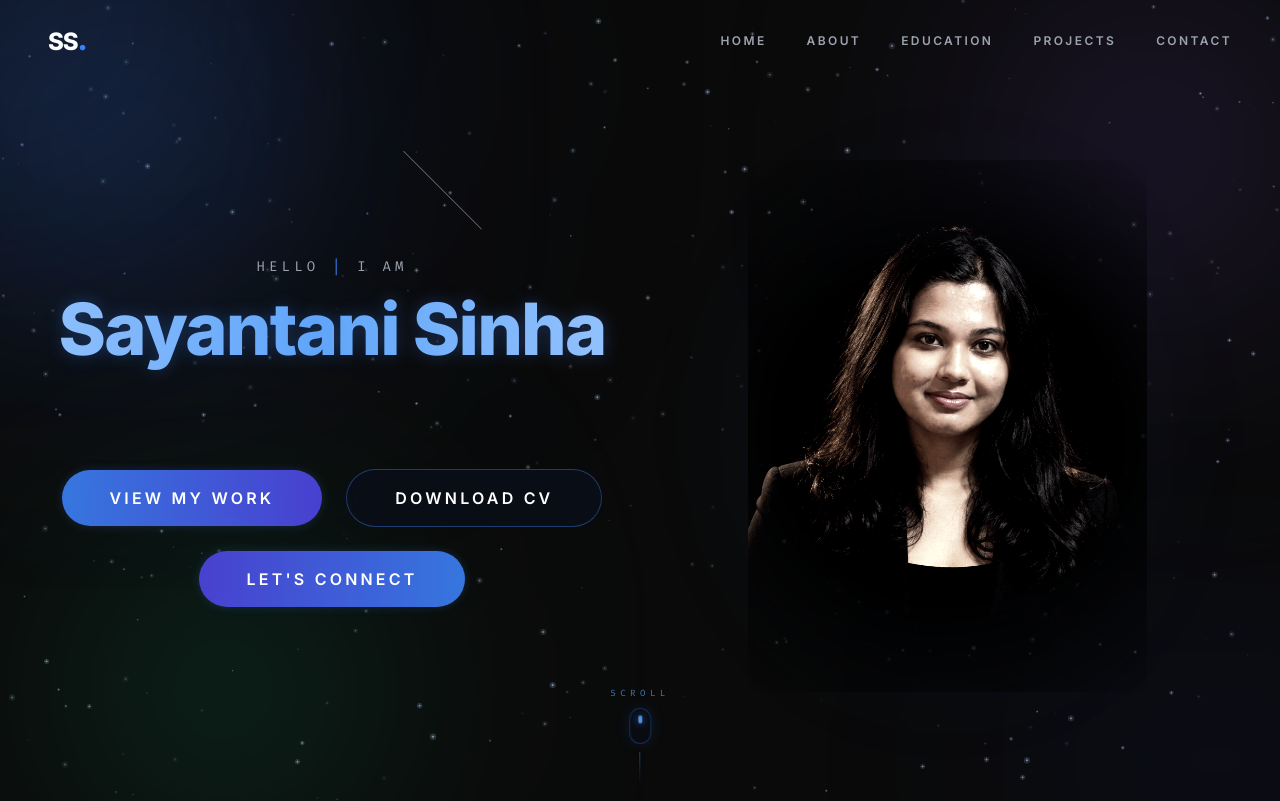
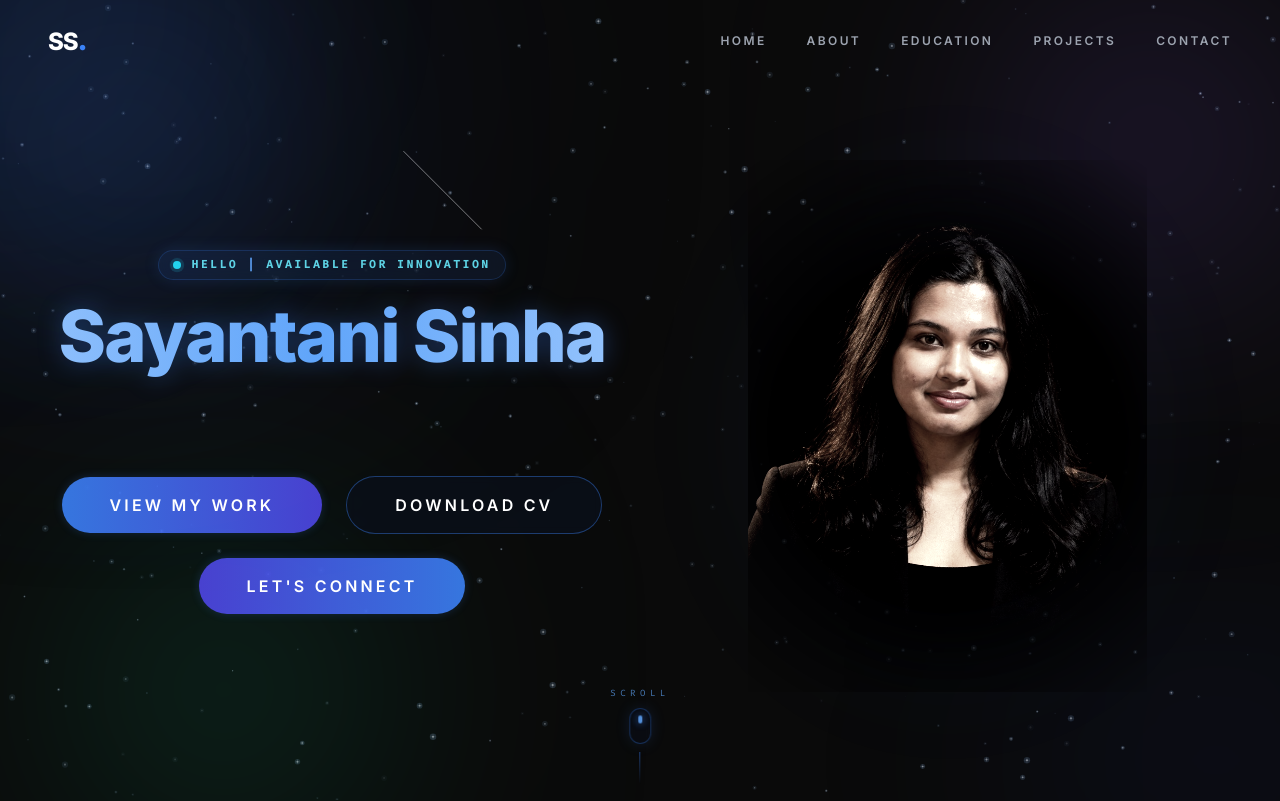
Before and after one commit to sayantani071/sayantani-portfolio, a React (Vite) app: page / in a window 1280 px wide. Shown: the top 801 px of the page. Built offline with nearby package versions, Linux system fonts and the light colour scheme.

Commit message:
feat: authentic developer opening with top beam loader and cinematic cascade

```diff
--- a/src/App.jsx
+++ b/src/App.jsx
@@ -10,6 +10,7 @@ import Footer from './components/Footer';
 import BackgroundGlitters from './components/BackgroundGlitters';
 import GithubActivity from './components/GithubActivity';
 import CustomCursor from './components/CustomCursor';
+import PageLoadIndicator from './components/PageLoadIndicator';
 
 function App() {
   const glowRef = useRef(null);
@@ -28,6 +29,7 @@ function App() {
   return (
     <div className="relative min-h-screen bg-background overflow-hidden font-sans">
       <CustomCursor />
+      <PageLoadIndicator />
       {/* Futuristic Background Gradients with Mouse tracking */}
       <div className="fixed inset-0 z-0 pointer-events-none">
         <BackgroundGlitters />
--- a/src/components/Hero.jsx
+++ b/src/components/Hero.jsx
@@ -33,30 +33,35 @@ const Hero = () => {
           {/* --- LEFT SIDE: TEXT CONTENT --- */}
           <div className="flex flex-col justify-center items-center text-center order-2 lg:order-1 mt-12 lg:mt-0">
             <motion.div
-              initial={{ opacity: 0, y: 30 }}
+              initial={{ opacity: 0, y: 15 }}
               animate={{ opacity: 1, y: 0 }}
-              transition={{ duration: 0.8, ease: "easeOut" }}
+              transition={{ duration: 0.6, delay: 0.1, ease: [0.16, 1, 0.3, 1] }}
+              className="inline-flex items-center gap-2.5 px-3.5 py-1.5 rounded-full bg-blue-500/10 border border-blue-500/20 mb-5 backdrop-blur-md shadow-[0_0_15px_rgba(59,130,246,0.15)]"
             >
-              <p className="text-gray-400 font-mono tracking-[0.3em] text-xs md:text-sm mb-4">
-                HELLO <span className="text-blue-500">|</span> I AM
-              </p>
+              <span className="relative flex h-2 w-2">
+                <span className="animate-ping absolute inline-flex h-full w-full rounded-full bg-cyan-400 opacity-75"></span>
+                <span className="relative inline-flex rounded-full h-2 w-2 bg-cyan-400"></span>
+              </span>
+              <span className="text-cyan-300/90 font-mono tracking-[0.25em] text-[11px] font-semibold uppercase">
+                HELLO <span className="text-blue-400">|</span> AVAILABLE FOR INNOVATION
+              </span>
             </motion.div>
 
             <motion.h1
-              initial={{ opacity: 0, y: 30 }}
-              animate={{ opacity: 1, y: 0 }}
-              transition={{ duration: 0.8, delay: 0.2, ease: "easeOut" }}
+              initial={{ opacity: 0, y: 25, filter: 'blur(8px)' }}
+              animate={{ opacity: 1, y: 0, filter: 'blur(0px)' }}
+              transition={{ duration: 0.8, delay: 0.22, ease: [0.16, 1, 0.3, 1] }}
               className="text-4xl md:text-5xl lg:text-6xl xl:text-7xl font-black tracking-tight mb-4 whitespace-nowrap"
             >
-              <span className="bg-gradient-to-r from-blue-200 via-blue-400 to-blue-200 bg-[length:200%_auto] animate-text-flow bg-clip-text text-transparent drop-shadow-[0_0_8px_rgba(59,130,246,0.3)]">
+              <span className="bg-gradient-to-r from-blue-200 via-blue-400 to-blue-200 bg-[length:200%_auto] animate-text-flow bg-clip-text text-transparent drop-shadow-[0_0_12px_rgba(59,130,246,0.35)]">
                 Sayantani Sinha
               </span>
             </motion.h1>
 
             <motion.div
-              initial={{ opacity: 0 }}
-              animate={{ opacity: 1 }}
-              transition={{ duration: 0.8, delay: 0.4 }}
+              initial={{ opacity: 0, y: 20 }}
+              animate={{ opacity: 1, y: 0 }}
+              transition={{ duration: 0.7, delay: 0.38, ease: [0.16, 1, 0.3, 1] }}
               className="h-10 md:h-12 flex justify-center items-center w-full mb-10"
             >
               <div className="text-xl md:text-2xl text-gray-300 font-light flex justify-center w-full">
@@ -79,9 +84,9 @@ const Hero = () => {
             </motion.div>
 
             <motion.div
-              initial={{ opacity: 0, y: 30 }}
+              initial={{ opacity: 0, y: 20 }}
               animate={{ opacity: 1, y: 0 }}
-              transition={{ duration: 0.8, delay: 0.6, ease: "easeOut" }}
+              transition={{ duration: 0.7, delay: 0.5, ease: [0.16, 1, 0.3, 1] }}
               className="flex flex-wrap justify-center items-center gap-4 md:gap-6"
             >
               {/* Button 1: View My Work */}
@@ -107,9 +112,9 @@ const Hero = () => {
           {/* --- RIGHT SIDE: PORTRAIT IMAGE --- */}
           <div className="relative w-full h-[350px] sm:h-[450px] lg:h-[600px] flex items-center justify-center order-1 lg:order-2 mt-8 lg:mt-0">
             <motion.div
-              initial={{ opacity: 0, scale: 0.95 }}
-              animate={{ opacity: 1, scale: 1 }}
-              transition={{ duration: 1.2, ease: "easeOut", delay: 0.2 }}
+              initial={{ opacity: 0, scale: 0.94, filter: 'blur(10px)' }}
+              animate={{ opacity: 1, scale: 1, filter: 'blur(0px)' }}
+              transition={{ duration: 1.1, ease: [0.16, 1, 0.3, 1], delay: 0.25 }}
               className="relative w-full h-full flex justify-center items-center"
             >
               {/* Back subtle glow */}
--- a/src/components/Navbar.jsx
+++ b/src/components/Navbar.jsx
@@ -23,8 +23,11 @@ const Navbar = () => {
   }, []);
 
   return (
-    <nav
-      className={`fixed top-0 left-0 w-full z-50 transition-all duration-500 border-b ${
+    <motion.nav
+      initial={{ y: -25, opacity: 0 }}
+      animate={{ y: 0, opacity: 1 }}
+      transition={{ duration: 0.8, ease: [0.16, 1, 0.3, 1] }}
+      className={`fixed top-0 left-0 w-full z-50 transition-[padding,background-color,border-color,box-shadow] duration-500 border-b ${
         isScrolled
           ? 'bg-black/70 backdrop-blur-md border-white/5 py-4 shadow-2xl'
           : 'bg-transparent border-transparent py-6'
@@ -89,7 +92,7 @@ const Navbar = () => {
           </motion.div>
         )}
       </AnimatePresence>
-    </nav>
+    </motion.nav>
   );
 };
 
--- /dev/null
+++ b/src/components/PageLoadIndicator.jsx
@@ -0,0 +1,63 @@
+import React, { useState, useEffect } from 'react';
+import { motion, AnimatePresence } from 'framer-motion';
+
+/**
+ * PageLoadIndicator
+ * Authentic, industry-standard top loading beam (Vercel / GitHub / Apple style).
+ * Sweeps across the top of the viewport on initial site mount with a neon cyan/purple/white flare,
+ * then gently fades out to reveal the fully rendered application without blocking the user.
+ */
+const PageLoadIndicator = () => {
+  const [loading, setLoading] = useState(true);
+
+  useEffect(() => {
+    // Smooth, realistic loading progression timeline
+    const timer = setTimeout(() => {
+      setLoading(false);
+    }, 1100);
+
+    return () => clearTimeout(timer);
+  }, []);
+
+  return (
+    <AnimatePresence>
+      {loading && (
+        <motion.div
+          key="top-loader"
+          initial={{ opacity: 1 }}
+          exit={{ opacity: 0 }}
+          transition={{ duration: 0.45, ease: 'easeInOut' }}
+          className="fixed top-0 left-0 right-0 z-[999999] pointer-events-none h-[2.5px] overflow-visible"
+        >
+          {/* Subtle top ambient glow bloom */}
+          <motion.div
+            initial={{ opacity: 0 }}
+            animate={{ opacity: [0, 0.45, 0.15, 0] }}
+            transition={{ duration: 1.1, ease: 'easeOut' }}
+            className="absolute -top-6 left-1/2 -translate-x-1/2 w-96 h-12 bg-cyan-400/25 blur-xl rounded-full"
+          />
+
+          {/* Glowing beam line */}
+          <motion.div
+            initial={{ width: '0%' }}
+            animate={{ width: ['0%', '35%', '78%', '100%'] }}
+            transition={{
+              duration: 0.95,
+              times: [0, 0.25, 0.65, 1],
+              ease: [0.16, 1, 0.3, 1],
+            }}
+            className="h-full bg-gradient-to-r from-blue-500 via-cyan-400 via-purple-400 to-white relative"
+            style={{
+              boxShadow: '0 0 12px rgba(56, 189, 248, 0.8), 0 0 20px rgba(168, 85, 247, 0.5)',
+            }}
+          >
+            {/* Leading edge flare particle */}
+            <div className="absolute right-0 top-1/2 -translate-y-1/2 w-4 h-4 bg-white rounded-full blur-[2px] shadow-[0_0_12px_#ffffff,0_0_20px_#38bdf8]" />
+          </motion.div>
+        </motion.div>
+      )}
+    </AnimatePresence>
+  );
+};
+
+export default PageLoadIndicator;
```
